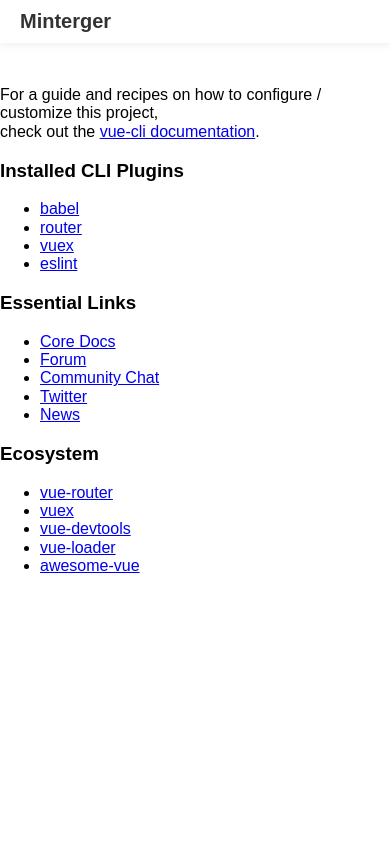
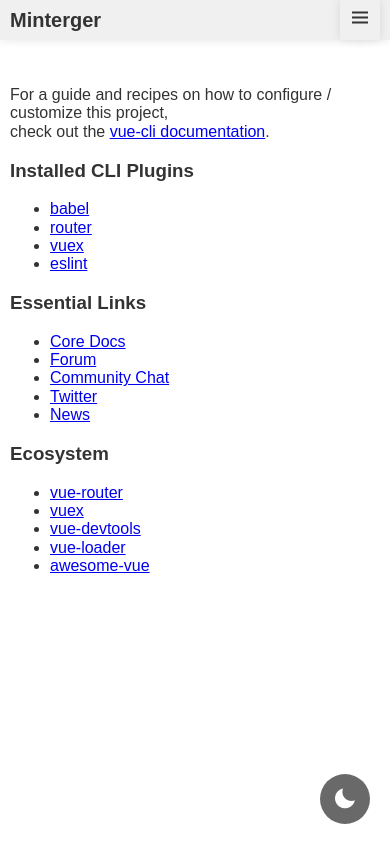
Before and after one commit to minterger/Portafolio-Vue, a Vue app: page / in a window 390 px wide. Built offline with nearby package versions, Linux system fonts and the light colour scheme.

Commit message:
dark theme and box icons

```diff
--- a/package.json
+++ b/package.json
@@ -8,6 +8,7 @@
     "lint": "vue-cli-service lint"
   },
   "dependencies": {
+    "boxicons": "^2.0.9",
     "core-js": "^3.6.5",
     "normalize.css": "^8.0.1",
     "vue": "^3.0.0",
--- a/src/App.vue
+++ b/src/App.vue
@@ -1,17 +1,61 @@
 <template>
   <portafolio-contain />
+  <change-theme />
 </template>
 
 <script>
 import PortafolioContain from "./components/PortafolioContain.vue";
+import ChangeTheme from "./components/ChangeTheme.vue";
+
 export default {
-  components: { PortafolioContain },
+  components: { PortafolioContain, ChangeTheme },
 };
 </script>
 
 <style>
-#app {
+body {
+  --color-bg-navbar: #f0f0f0;
+  --color-bg: #fff;
+  --color-bg-hover: rgba(0, 0, 0, 0.576);
+  --color-text: rgb(51, 51, 51);
+  --color-text-hover: rgb(255, 255, 255);
+  --color-text-primary: #333;
+}
+
+body.dark-theme {
+  --color-bg-navbar: #030F12;
+  --color-bg: #121b2b;
+  --color-bg-hover: #121b2b;
+  --color-text: rgb(218, 218, 218);
+  --color-text-hover: rgb(255, 255, 255);
+  --color-text-primary: white;
+}
+
+@media (prefers-color-scheme: dark) {
+  body {
+    --color-bg-navbar: #030F12;
+    --color-bg: #121b2b;
+    --color-bg-hover: #121b2b;
+    --color-text: rgb(218, 218, 218);
+    --color-text-hover: rgb(255, 255, 255);
+    --color-text-primary: white;
+  }
+
+  body.white-theme {
+    --color-bg-navbar: #f0f0f0;
+    --color-bg: #fff;
+    --color-bg-hover: rgba(0, 0, 0, 0.576);
+    --color-text: rgb(51, 51, 51);
+    --color-text-hover: rgb(255, 255, 255);
+    --color-text-primary: #333;
+  }
+}
+
+body {
   font-family: sans-serif;
   scroll-behavior: smooth;
+  background-color: var(--color-bg);
+  color: var(--color-text);
+  transition: background-color 0.2s ease-in-out, color 0.2s ease-in-out;
 }
 </style>
--- /dev/null
+++ b/src/components/ChangeTheme.vue
@@ -0,0 +1,87 @@
+<template>
+  <button @click.prevent="changeTheme" class="change-theme">
+    <i class="bx" :class="[themeValue === 'dark' ? 'bxs-sun' : 'bxs-moon']"></i>
+  </button>
+</template>
+
+<script>
+import { onMounted, ref } from "@vue/runtime-core";
+export default {
+  setup() {
+    const bodyClass = document.body.classList;
+    const themeValue = ref("");
+
+    const savedTheme = (theme) => {
+      if (bodyClass.contains(theme + "-theme")) {
+        localStorage.setItem("theme", theme);
+        themeValue.value = theme;
+      } else {
+        localStorage.setItem("theme", "");
+        themeValue.value = theme === "dark" ? "white" : "dark";
+      }
+    };
+
+    const changeTheme = () => {
+      // si la media query es true, cambiar el tema
+      if (window.matchMedia("(prefers-color-scheme: dark)").matches) {
+        bodyClass.toggle("white-theme");
+        // si se cambia el tema guardarlo en localStorage
+        savedTheme("white");
+      } else {
+        bodyClass.toggle("dark-theme");
+        // si se cambia el tema guardarlo en localStorage
+        savedTheme("dark");
+      }
+    };
+    onMounted(() => {
+      // si el tema esta guardado en el localStorage, cambiar el tema
+      const theme = localStorage.getItem("theme");
+      const preference = window.matchMedia("(prefers-color-scheme: dark)");
+      if (theme === "dark") {
+        bodyClass.add("dark-theme");
+        savedTheme(theme);
+        return;
+      }
+      if (theme === "white") {
+        bodyClass.add("white-theme");
+        savedTheme(theme);
+        return;
+      }
+      if (preference.matches) {
+        savedTheme("white");
+        return;
+      }
+      savedTheme("dark");
+    });
+    return {
+      themeValue,
+
+      //methods
+      changeTheme,
+    };
+  },
+};
+</script>
+
+<style scoped>
+.change-theme {
+  cursor: pointer;
+  display: flex;
+  justify-content: center;
+  align-items: center;
+  background: rgba(0, 0, 0, 0.59);
+  color: white;
+  font-size: 1.5rem;
+  position: fixed;
+  right: 20px;
+  bottom: 20px;
+  border: none;
+  border-radius: 100px;
+  width: 50px;
+  height: 50px;
+  transition: all 0.3s ease;
+}
+.change-theme:hover {
+  background: rgba(0, 0, 0, 0.8);
+}
+</style>
--- a/src/components/PortafolioContain.vue
+++ b/src/components/PortafolioContain.vue
@@ -21,8 +21,8 @@
 
 <style scoped>
 .container {
-  padding-top: 70px;
   max-width: 960px;
-  margin: 0 auto;
+  margin: 0px auto;
+  padding: 70px 10px 0px 10px;
 }
 </style>
--- a/src/components/PortafolioNavbar.vue
+++ b/src/components/PortafolioNavbar.vue
@@ -13,14 +13,31 @@
           <a class="nav-links" href="#contact">Contact Me</a>
         </li>
       </ul>
+      <button @click="toggleMenu" class="nav-toggle">
+        <i class="bx bx-menu"></i>
+      </button>
     </div>
   </div>
 </template>
 
+<script>
+export default {
+  setup() {
+    const toggleMenu = () => {
+      const nav = document.querySelector(".nav-navbar");
+      nav.classList.toggle("show");
+    };
+    return {
+      toggleMenu,
+    };
+  },
+};
+</script>
+
 <style scoped>
 #nav {
-  background: #fff;
-  padding: 10px 20px;
+  background: var(--color-bg-navbar);
+  padding: 10px;
   position: fixed;
   top: 0;
   left: 0;
@@ -29,6 +46,10 @@
   box-shadow: 0 0 10px rgba(0, 0, 0, 0.1);
   display: flex;
   justify-content: center;
+  align-items: center;
+  height: 40px;
+  box-sizing: border-box;
+  transition: background 0.2s ease-in-out;
 }
 
 .nav-contain {
@@ -42,8 +63,9 @@
 .nav-brand {
   font-size: 20px;
   font-weight: bold;
-  color: #333;
+  color: var(--color-text-primary);
   text-decoration: none;
+  transition: color 0.2s ease-in-out;
 }
 
 .nav-navbar {
@@ -53,29 +75,69 @@
   padding: 0;
 }
 .nav-items {
-  margin-right: 1em;
+  margin-right: 0.8em;
 }
 .nav-items:last-child {
   margin-right: 0;
 }
 
 .nav-links {
-  color: rgb(51, 51, 51);
+  color: var(--color-text);
   text-decoration: none;
   font-size: 0.9em;
-  padding: 0.5em;
+  padding: 0.5em 0.7em;
   border-radius: 3px;
   transition: all 0.2s ease-in-out;
 }
 
 .nav-links:hover {
-  color: rgb(255, 255, 255);
-  background-color: rgb(51, 51, 51);
+  color: var(--color-text-hover);
+  background-color: var(--color-bg-hover);
 }
 
-@media (max-width: 768px) {
+.nav-toggle {
+  background: none;
+  display: none;
+  font-size: 1.5em;
+  color: var(--color-text);
+  cursor: pointer;
+  border: 1px solid var(--color-text);
+  border: none;
+  box-shadow: 0 0 10px rgba(0, 0, 0, 0.1);
+  width: 40px;
+  height: 40px;
+}
+
+@media (max-width: 568px) {
   .nav-navbar {
-    display: none;
+    display: flex;
+    position: fixed;
+    background: var(--color-bg-navbar);
+    top: 40px;
+    right: 0;
+    width: 100vw;
+    height: 0;
+    flex-direction: column;
+    transition: all 0.3s ease;
+    overflow: hidden;
+  }
+
+  .nav-navbar.show {
+    height: calc(100vh - 40px);
+    transition: all 0.3s ease;
+  }
+
+  .nav-items {
+    margin: 10px 2px;
+  }
+
+  .nav-links {
+    display: block;
+    text-align: center;
+  }
+
+  .nav-toggle {
+    display: block;
   }
 }
 </style>
--- a/src/main.js
+++ b/src/main.js
@@ -5,4 +5,7 @@
 // import normalize.css
 import 'normalize.css'
 
+// import boxicons
+import 'boxicons/css/boxicons.min.css'
+
 createApp(App).use(store).mount('#app')
```
Also changed, not shown: 1 other file (tests, documents, lock files or other folders).
